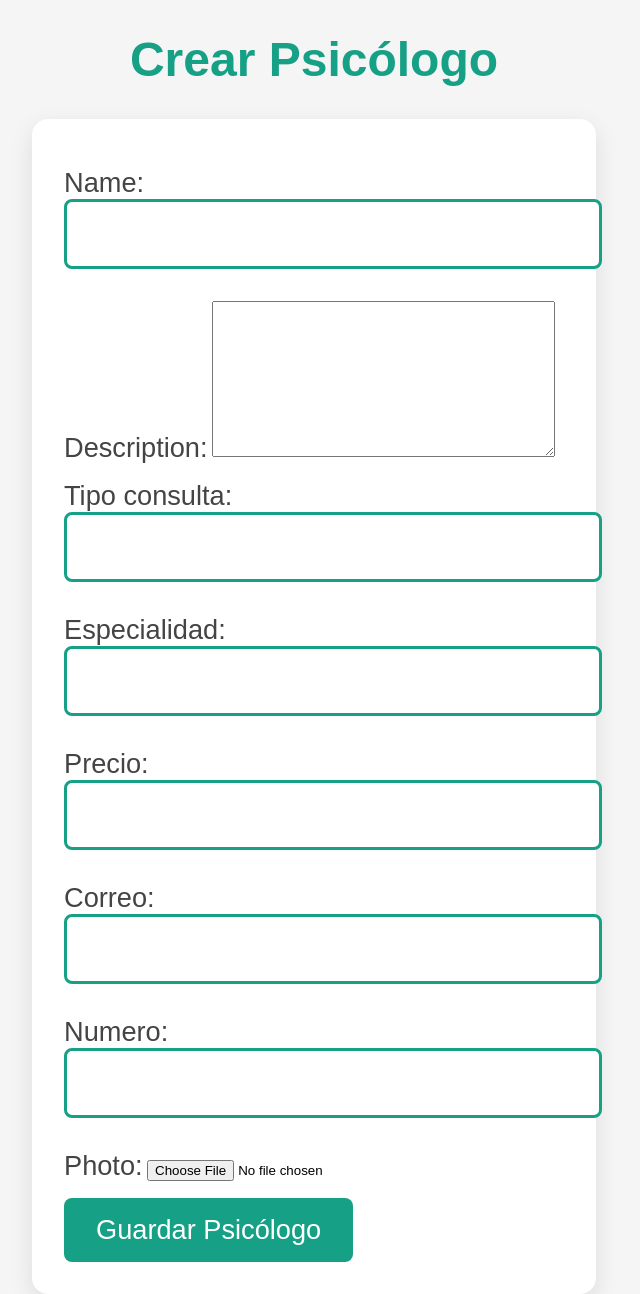
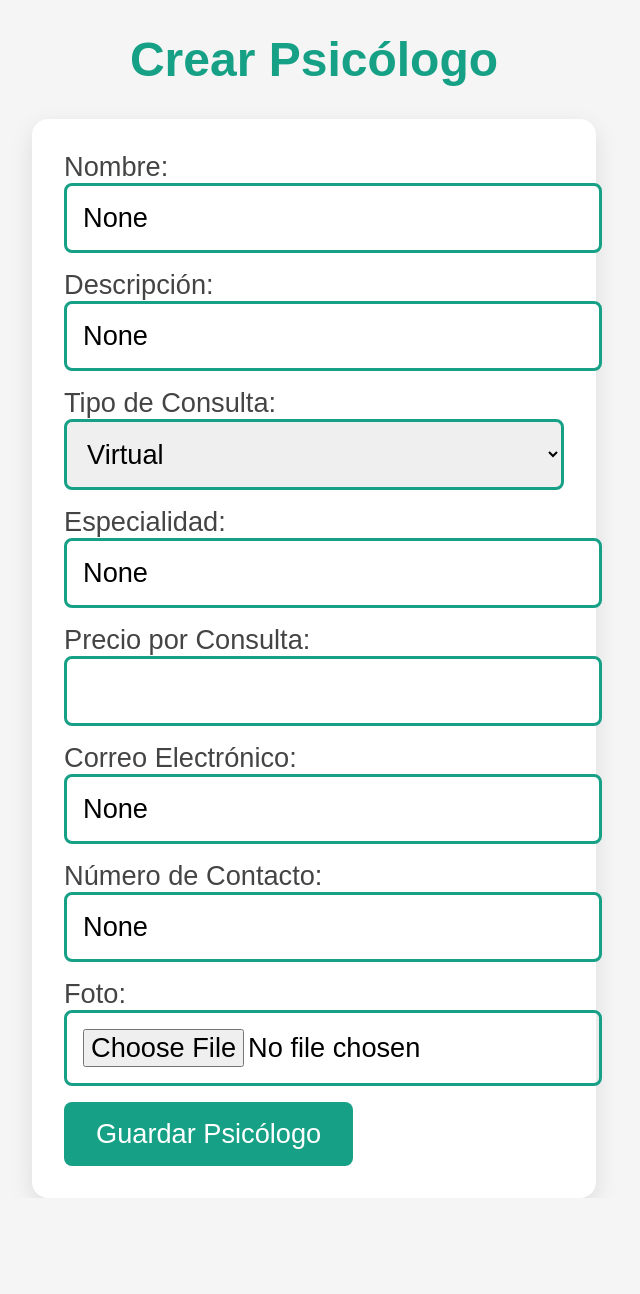
Before and after one commit to Champinhon/limonmental, a Django app: template limonmentalApp/templates/create_psicologo.html in a window 1280 px wide. Shown: the whole page, without its empty margins (326-966 px from the left). After the commit the page ends 1198 px from the top, so only its background shows below. Run offline with Django 4.2, Linux system fonts and the light colour scheme; the template is opened without the code that fills it: values that come from a table or form of the project are taken from there, others are empty.

Commit message:
Change: se cambia el formulario de crear psicólogos

```diff
--- a/limonmentalApp/templates/create_psicologo.html
+++ b/limonmentalApp/templates/create_psicologo.html
@@ -34,7 +34,7 @@
             margin-bottom: 0.5rem;
         }
 
-        input[type="text"], input[type="number"], input[type="email"], select {
+        input[type="text"], input[type="number"], input[type="email"], select, input[type="file"] {
             width: 100%;
             padding: 1rem;
             margin-bottom: 1rem;
@@ -62,7 +62,35 @@
     <h1>Crear Psicólogo</h1>
     <form method="post" enctype="multipart/form-data">
         {% csrf_token %}
-        {{ form.as_p }}
+
+        <label for="{{ form.name.id_for_label }}">Nombre:</label>
+        <input type="text" name="{{ form.name.name }}" id="{{ form.name.id_for_label }}" value="{{ form.name.value }}" required>
+
+        <label for="{{ form.description.id_for_label }}">Descripción:</label>
+        <input type="text" name="{{ form.description.name }}" id="{{ form.description.id_for_label }}" value="{{ form.description.value }}" required>
+
+        <label for="{{ form.tipo_consulta.id_for_label }}">Tipo de Consulta:</label>
+        <select name="{{ form.tipo_consulta.name }}">
+            <option value="Virtual" {% if form.tipo_consulta.value == 'Virtual' %}selected{% endif %}>Virtual</option>
+            <option value="Presencial" {% if form.tipo_consulta.value == 'Presencial' %}selected{% endif %}>Presencial</option>
+            <option value="Ambos" {% if form.tipo_consulta.value == 'Ambos' %}selected{% endif %}>Ambos</option>
+        </select>
+
+        <label for="{{ form.especialidad.id_for_label }}">Especialidad:</label>
+        <input type="text" name="{{ form.especialidad.name }}" id="{{ form.especialidad.id_for_label }}" value="{{ form.especialidad.value }}" required>
+
+        <label for="{{ form.precio.id_for_label }}">Precio por Consulta:</label>
+        <input type="number" name="{{ form.precio.name }}" id="{{ form.precio.id_for_label }}" value="{{ form.precio.value }}" required>
+
+        <label for="{{ form.correo.id_for_label }}">Correo Electrónico:</label>
+        <input type="email" name="{{ form.correo.name }}" id="{{ form.correo.id_for_label }}" value="{{ form.correo.value }}" required>
+
+        <label for="{{ form.numero.id_for_label }}">Número de Contacto:</label>
+        <input type="text" name="{{ form.numero.name }}" id="{{ form.numero.id_for_label }}" value="{{ form.numero.value }}" required>
+
+        <label for="{{ form.photo.id_for_label }}">Foto:</label>
+        <input type="file" name="{{ form.photo.name }}" id="{{ form.photo.id_for_label }}" required>
+
         <button type="submit">Guardar Psicólogo</button>
     </form>
 </body>
```
